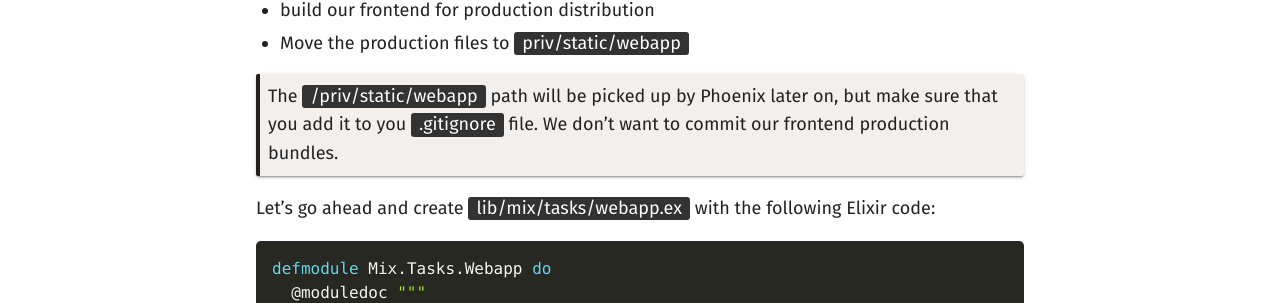
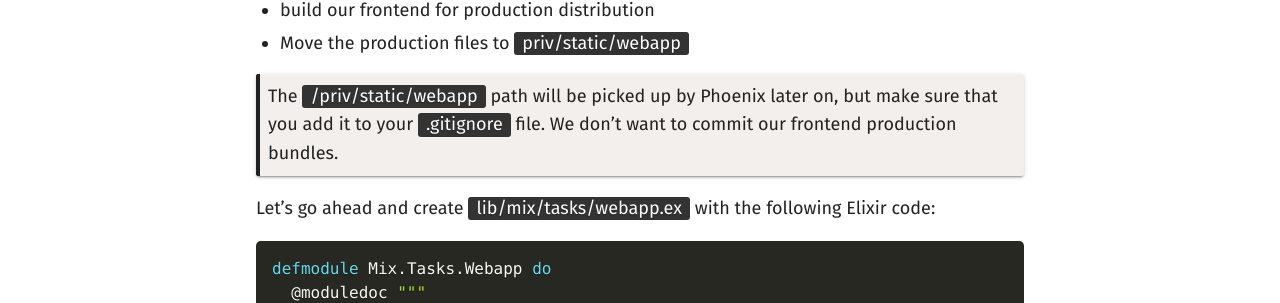
Before and after one commit to brunojppb/brunojppb.github.io, a Jekyll site: the page built from _posts/2022-01-19-elixir-phoenix-typescript-react.md, in a window 1280 px wide and 900 px high, scrolled down 7125 px. Shown: the part 175-478 px from the top of the window. Built offline with Jekyll 4.4.1, drawn with Linux system fonts in a browser that asks for light colours.

Commit message:
Fix typo

```diff
--- a/_posts/2022-01-19-elixir-phoenix-typescript-react.md
+++ b/_posts/2022-01-19-elixir-phoenix-typescript-react.md
@@ -226,7 +226,7 @@ Our custom mix task will make sure that:
 * Move the production files to `priv/static/webapp`
 
 > The `/priv/static/webapp` path will be picked up by Phoenix later on, but make sure
-> that you add it to you `.gitignore` file. We don't want to commit our frontend
+> that you add it to your `.gitignore` file. We don't want to commit our frontend
 > production bundles.
 
 Let's go ahead and create `lib/mix/tasks/webapp.ex` with the following Elixir code:
```
